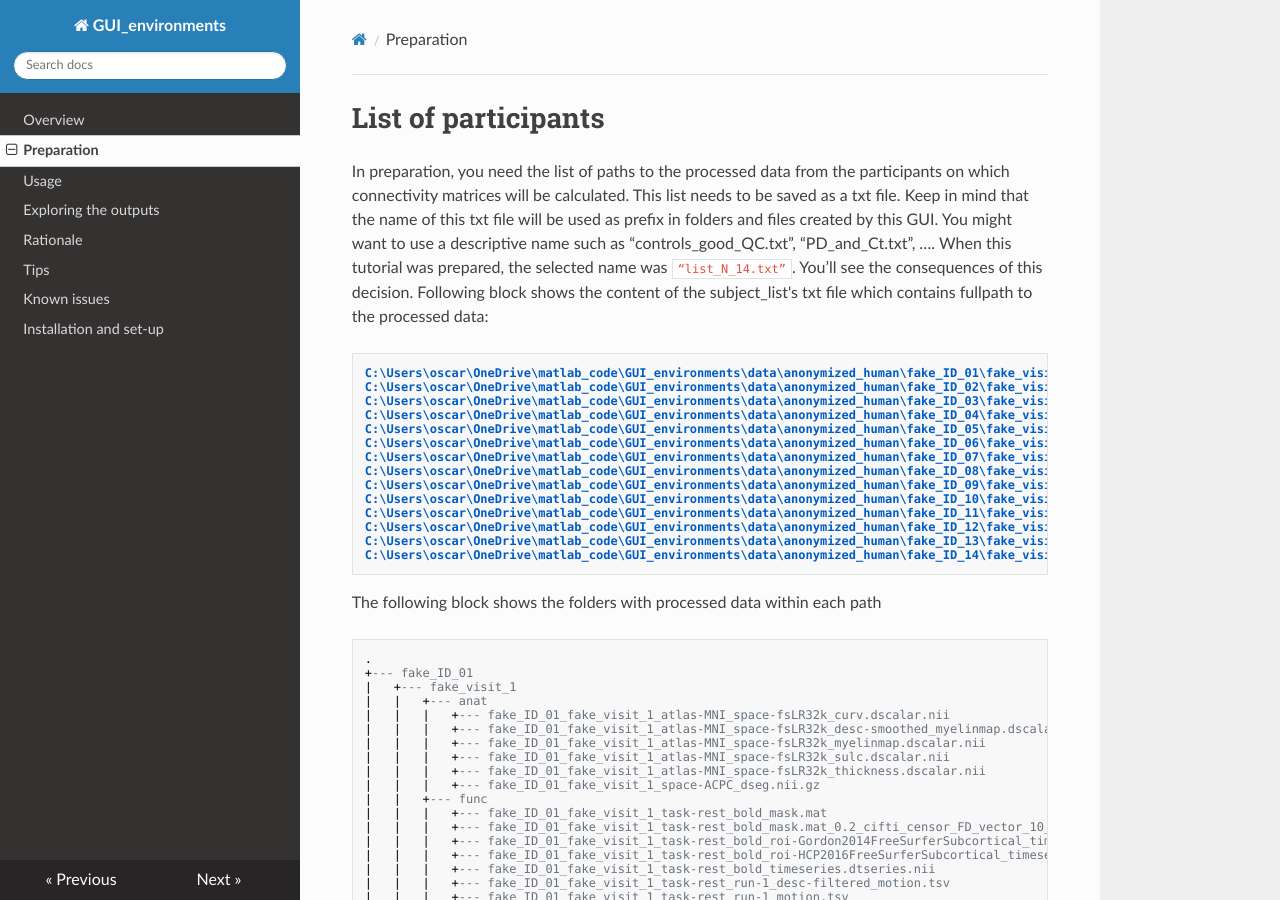
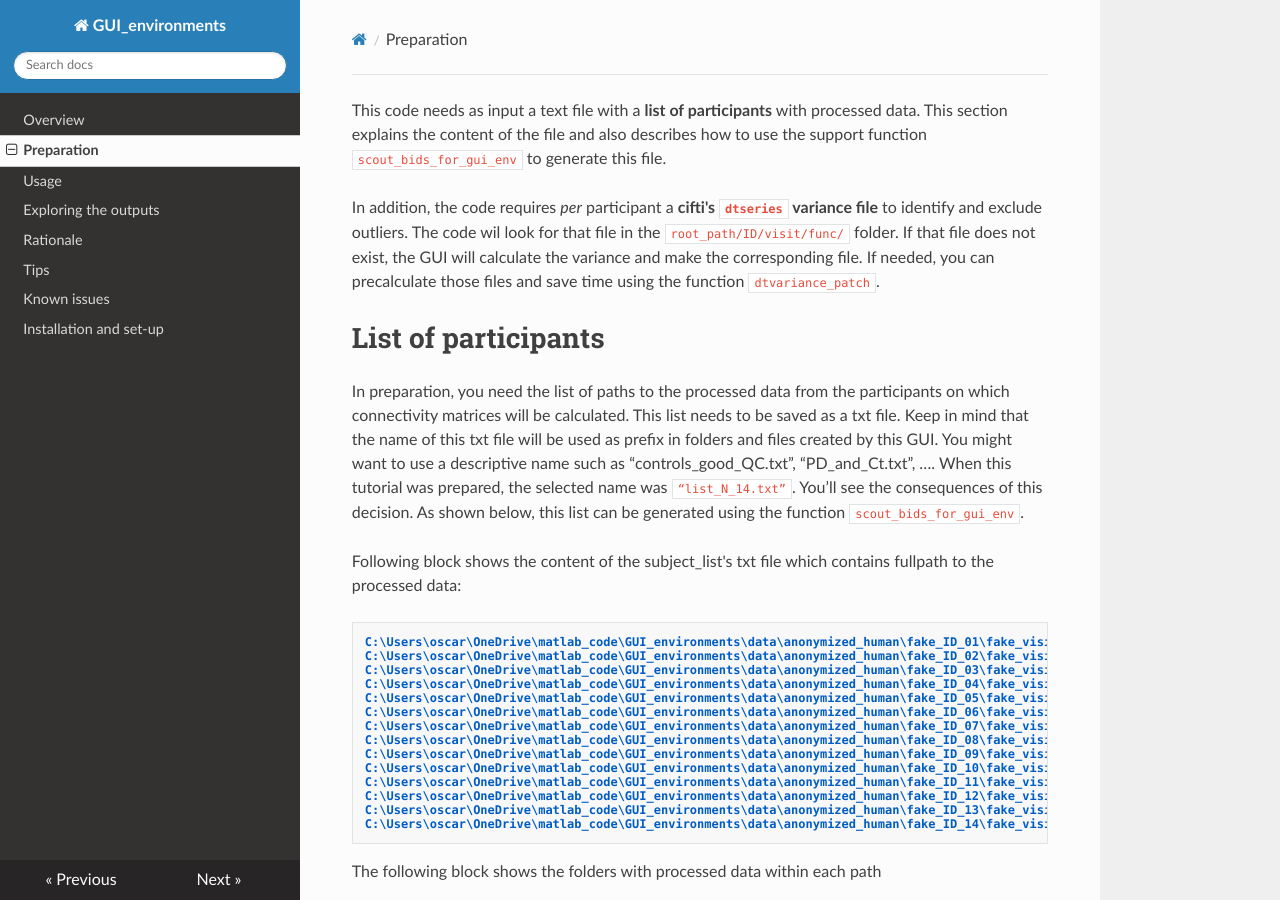
Before and after one commit to omiranda/GUI_environments_documentation, an MkDocs documentation site: the page built from docs/prep.md, in a window 1280 px wide and 900 px high. Built offline with MkDocs 1.6.1, drawn with Linux system fonts in a browser that asks for light colours; nearby versions of some CDN libraries; old or Windows-style settings are respelled for this version of MkDocs.

Commit message:
Update prep.md

````diff
--- a/docs/prep.md
+++ b/docs/prep.md
@@ -1,9 +1,15 @@
+This code needs as input a text file with a **list of participants** with processed data. This section explains the content of the file and also describes how to use the support function `scout_bids_for_gui_env` to generate this file.
+
+In addition, the code requires *per* participant a **cifti's `dtseries` variance file** to identify and exclude outliers. The code wil look for that file in the `root_path/ID/visit/func/` folder. If that file does not exist, the GUI will calculate the variance and make the corresponding file. If needed, you can precalculate those files and save time using the function `dtvariance_patch`.
+
 
 
 # List of participants
 
 
-In preparation, you need the list of paths to the processed data from the participants on which connectivity matrices will be calculated. This list needs to be saved as a txt file. Keep in mind that the name of this txt file will be used as prefix in folders and files created by this GUI. You might want to use a descriptive name such as “controls_good_QC.txt”, “PD_and_Ct.txt”, …. When this tutorial was prepared, the selected name was `“list_N_14.txt”`. You’ll see the consequences of this decision.
+In preparation, you need the list of paths to the processed data from the participants on which connectivity matrices will be calculated. This list needs to be saved as a txt file. Keep in mind that the name of this txt file will be used as prefix in folders and files created by this GUI. You might want to use a descriptive name such as “controls_good_QC.txt”, “PD_and_Ct.txt”, …. When this tutorial was prepared, the selected name was `“list_N_14.txt”`. You’ll see the consequences of this decision. As shown below, this list can be generated using the function `scout_bids_for_gui_env`.
+
+
 Following block shows the content of the subject_list's txt file which contains fullpath to the processed data:
 
 ```
````
